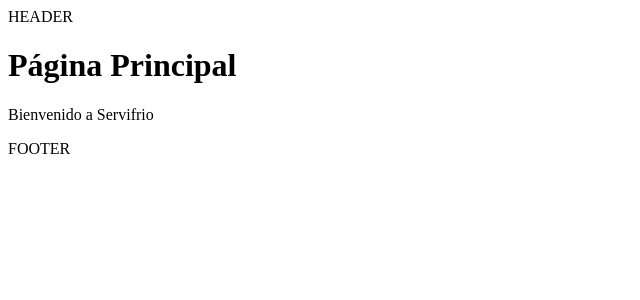
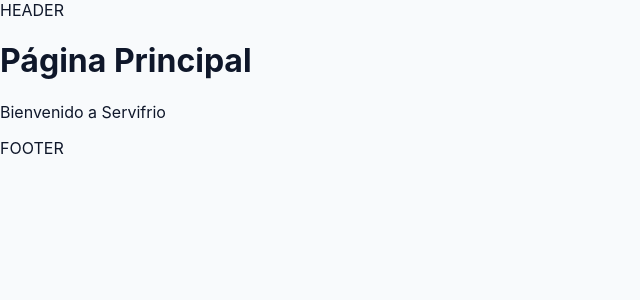
Before and after one commit to renlin-code/servifrio, a Nuxt app: page / in a window 1280 px wide. Shown: the top 300 px of the page, without its empty margins (0-640 px from the left). Built offline with nearby package versions, Linux system fonts and the light colour scheme.

Commit message:
add scss

```diff
--- /dev/null
+++ b/app/assets/scss/_vars.scss
@@ -0,0 +1,3 @@
+$color-primary: #2563eb;
+$color-text: #0f172a;
+$color-bg: #f8fafc;
--- /dev/null
+++ b/app/assets/scss/main.scss
@@ -0,0 +1,18 @@
+@use "./vars" as *;
+
+* {
+  box-sizing: border-box;
+}
+
+html,
+body,
+#__nuxt {
+  min-height: 100%;
+}
+
+body {
+  margin: 0;
+  font-family: Inter, system-ui, -apple-system, Segoe UI, Roboto, Helvetica, Arial, sans-serif;
+  color: $color-text;
+  background-color: $color-bg;
+}
--- a/nuxt.config.ts
+++ b/nuxt.config.ts
@@ -4,7 +4,15 @@
 export default defineNuxtConfig({
   compatibilityDate: '2025-07-15',
   devtools: { enabled: true },
+  css: ['~/assets/scss/main.scss'],
   vite: {
+    css: {
+      preprocessorOptions: {
+        scss: {
+          additionalData: '@use "~/assets/scss/_vars.scss" as *;'
+        }
+      }
+    },
     plugins: [
       ESLintPlugin({
         shouldLint: (filePath) => {
--- a/package.json
+++ b/package.json
@@ -23,6 +23,7 @@
     "@typescript-eslint/parser": "^8.56.1",
     "eslint": "^9.39.3",
     "eslint-plugin-vue": "^10.8.0",
+    "sass": "^1.97.3",
     "vue-eslint-parser": "^10.4.0"
   }
 }
```
Also changed, not shown: 1 other file (tests, documents, lock files or other folders).
